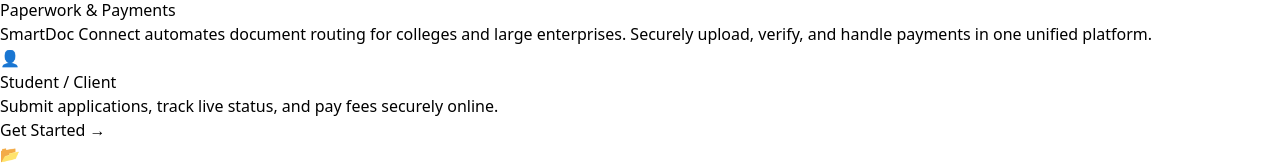
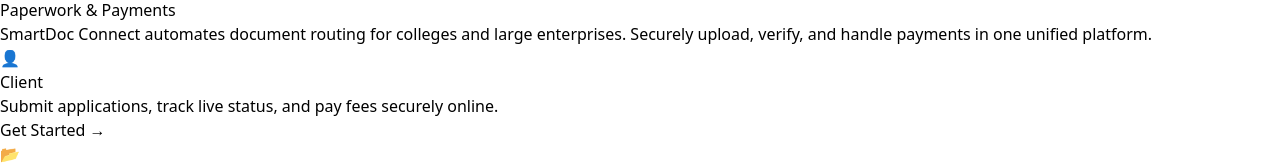
Before and after one commit to GameChanger09-CP/SmartDoc-Connect-MERN-, a React (Vite) app in the folder frontend/: page / in a window 1280 px wide. Shown: the part 146-311 px from the top of the page. Built offline with nearby package versions, Linux system fonts and the light colour scheme; no server answers.

Commit message:
ui name chnaged from student/client to client

```diff
--- a/frontend/src/pages/Landing.jsx
+++ b/frontend/src/pages/Landing.jsx
@@ -39,7 +39,7 @@
               className="bg-white/10 backdrop-blur-md border border-white/20 p-8 rounded-2xl cursor-pointer hover:bg-white/20 transition-all duration-300 hover:-translate-y-2 hover:shadow-2xl group text-left"
             >
               <div className="bg-blue-500/20 w-12 h-12 rounded-lg flex items-center justify-center text-2xl mb-4 group-hover:scale-110 transition">👤</div>
-              <h3 className="text-xl font-bold mb-2">Student / Client</h3>
+              <h3 className="text-xl font-bold mb-2">Client</h3>
               <p className="text-blue-200 text-sm mb-4">Submit applications, track live status, and pay fees securely online.</p>
               <span className="text-blue-300 text-xs font-bold uppercase tracking-wider group-hover:text-white transition">Get Started →</span>
             </div>
```
